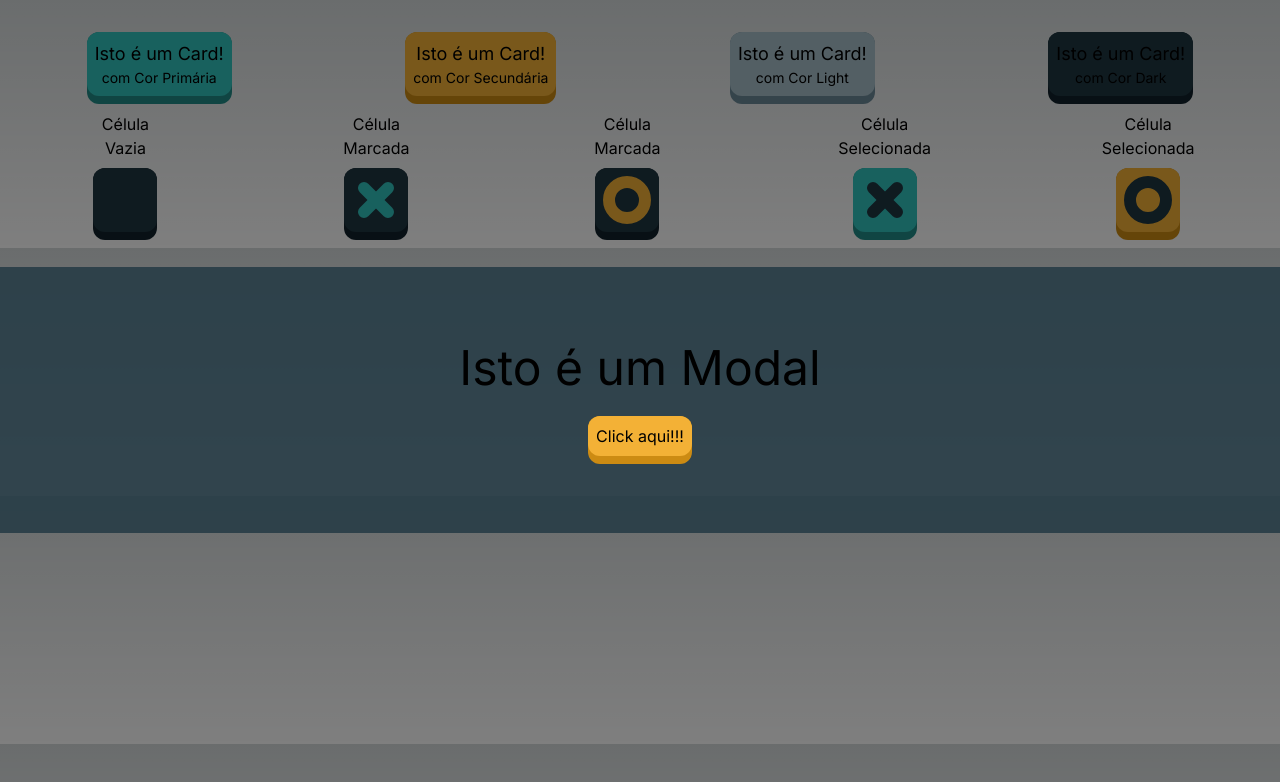
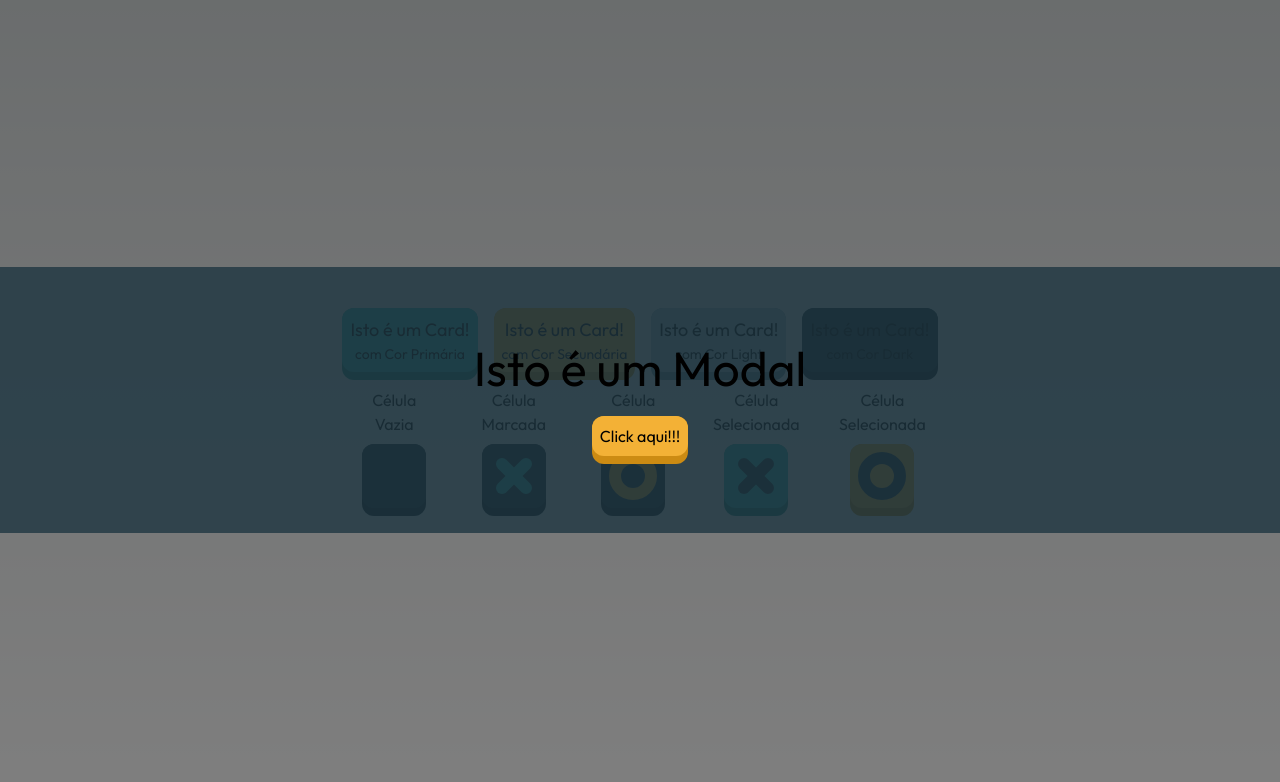
Before and after one commit to MarckVinny/Jogo-da-Velha, a Next.js app in the folder apps/frontend/: page / in a window 1280 px wide. Shown: the top 782 px of the page. Built offline with nearby package versions, Linux system fonts and the light colour scheme.

Commit message:
Contexto `<GameContext>` - Gerenciamento de Estado

```diff
--- a/apps/frontend/src/app/layout.tsx
+++ b/apps/frontend/src/app/layout.tsx
@@ -1,22 +1,25 @@
+import { GameProvider } from '@/contexts/GameContext'
 import './globals.css'
 import type { Metadata } from 'next'
-import { Inter } from 'next/font/google'
+import { Outfit } from 'next/font/google'
 
-const inter = Inter({ subsets: ['latin'] })
+const outfit = Outfit({ subsets: ['latin'] })
 
 export const metadata: Metadata = {
   title: 'Jogo da Velha',
   description: 'Projeto do Curso Formação DEV COD3R',
 }
 
-export default function RootLayout({
-  children,
-}: {
-  children: React.ReactNode
-}) {
+export default function RootLayout({ children }: { children: React.ReactNode }) {
   return (
-    <html lang="pt-BR">
-      <body className={inter.className}>{children}</body>
+    <html lang='pt-BR'>
+      <body className={outfit.className}>
+        <div className='flex justify-center items-center h-screen'>
+          <GameProvider>
+            {children}
+          </GameProvider>
+        </div>
+      </body>
     </html>
   )
 }
--- /dev/null
+++ b/apps/frontend/src/contexts/GameContext.tsx
@@ -0,0 +1,29 @@
+'use client'
+import { Board, Game, Player, PlayerType} from "core"
+import { createContext, useState } from "react"
+
+interface GameContextProps {
+  board: Board
+}
+
+const GameContext = createContext<GameContextProps>({} as any)
+
+export function GameProvider(props: any){
+
+  const [ game, setGame ] = useState<Game>(
+    Game.create(
+      new Player('P1', PlayerType.X),
+      new Player('P2', PlayerType.O)
+    )
+  )
+
+  return (
+    <GameContext.Provider value={{
+      board: game.board
+    }}>
+      {props.children}
+    </GameContext.Provider>
+  )
+}
+
+export default GameContext
```
Also changed, not shown: 1 other file (tests, documents, lock files or other folders).
